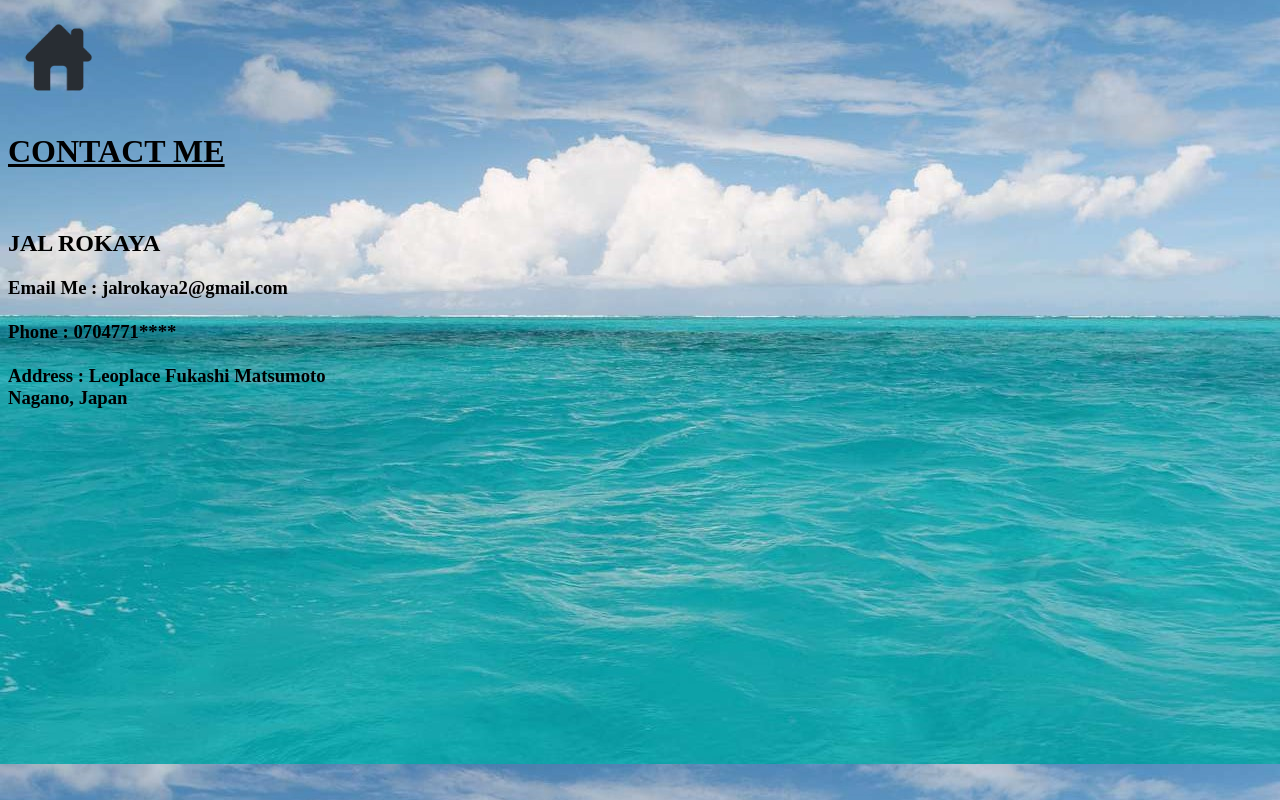
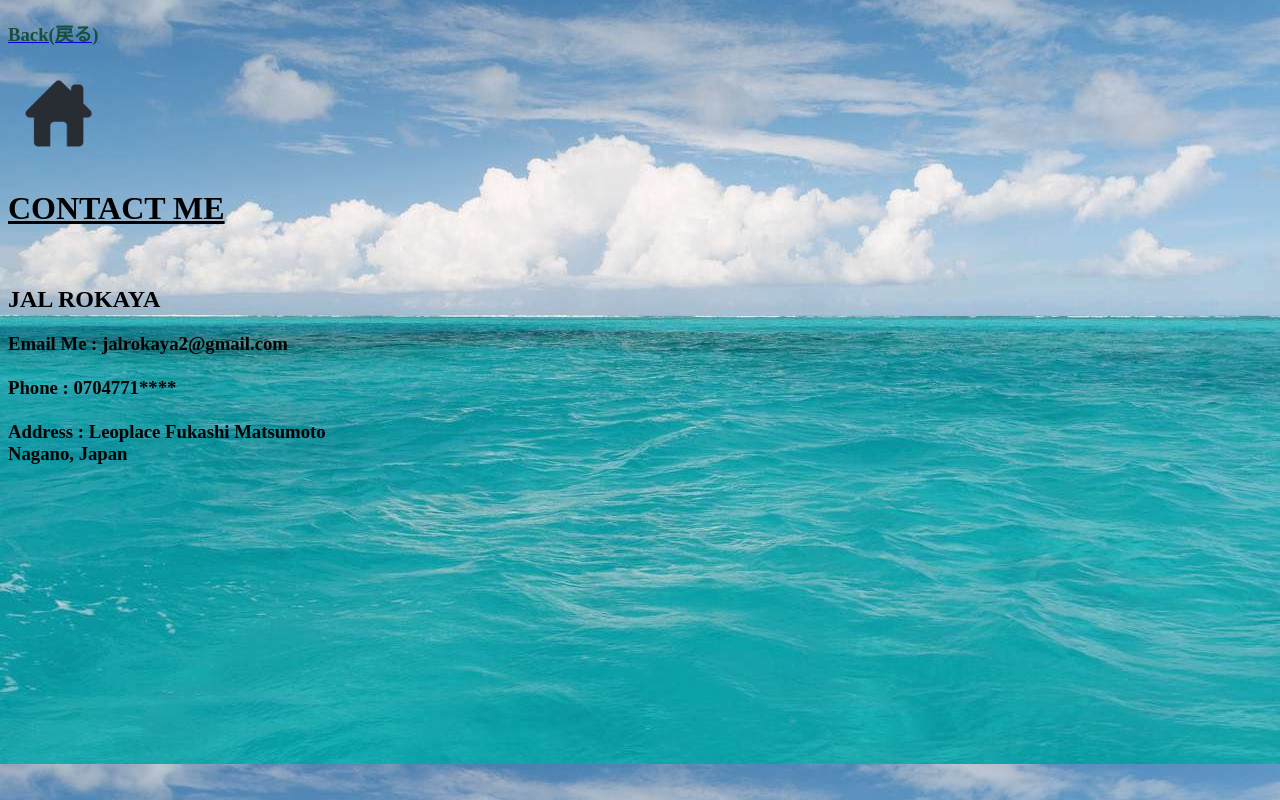
Before and after one commit to jalrokaya/jalwebsite, a plain HTML site: page contactme.html in a window 1280 px wide. Drawn offline with Linux system fonts and the light colour scheme.

Commit message:
Update contactme.html

```diff
--- a/contactme.html
+++ b/contactme.html
@@ -11,6 +11,7 @@
    title = "Click on me to go back to HomePage"/> -->
 
    <a href = "index.html" title = "Click on me to go back to HomePage" >
+     <h3 style = "color:hsl(161, 50%, 20%)">Back(戻る)</h3>
      <img src = "home.png" height = "80px" width = "100px"  />
    </a>
 </div>
```
